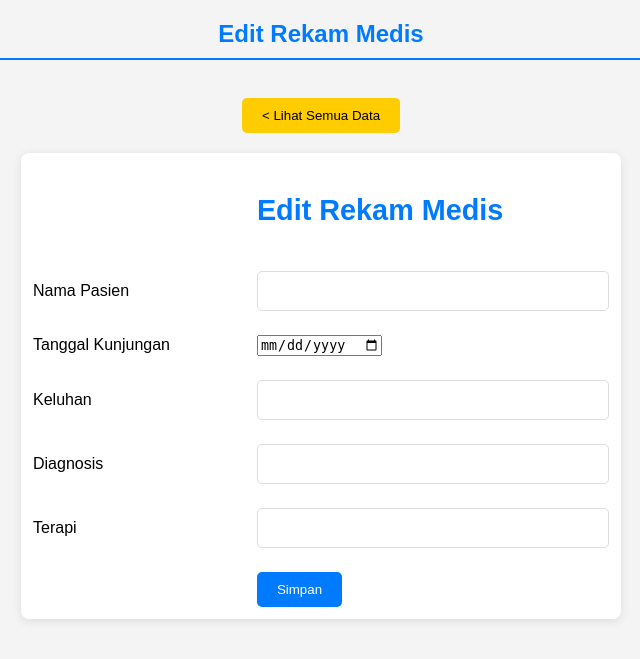
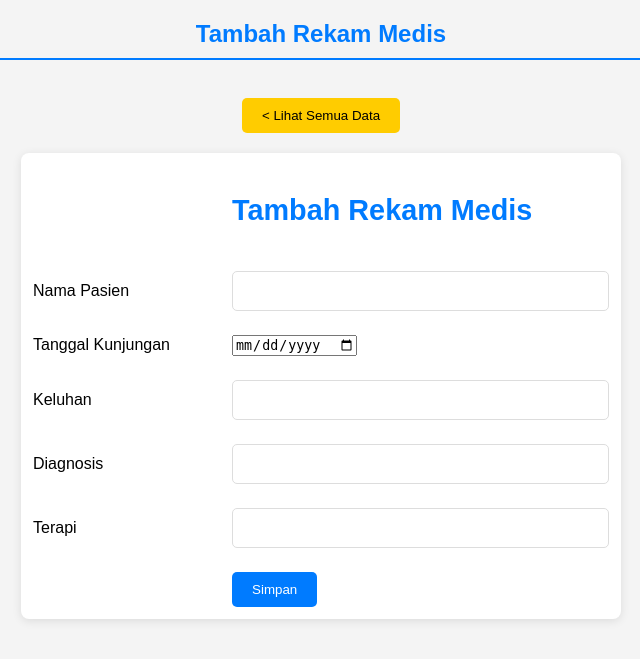
Before and after one commit to Fahmi-Mii13/Aplikasi-Klinik, a PHP site: page /form_tambah_rek.php in a window 1280 px wide. Shown: the top 659 px of the page, without its empty margins (319-959 px from the left). Run offline with PHP 8.4, Linux system fonts and the light colour scheme.

Commit message:
Update Keterangan

```diff
--- a/Aplikasi Klinik/form_tambah_rek.php
+++ b/Aplikasi Klinik/form_tambah_rek.php
@@ -2,13 +2,13 @@
 <html>
 
 <head>
-	<title>Edit Pasien | Web Klinik 08</title>
+	<title>Tambah Rekam Medis | Web Klinik 08</title>
 	<link rel="stylesheet" href="css/form.css">
 </head>
 
 <body>
 	<div class="judul">
-		<h2>Edit Rekam Medis</h2>
+		<h2>Tambah Rekam Medis</h2>
 	</div>
 
 	<center>
@@ -30,7 +30,7 @@
 			<tr>
 				<td></td>
 				<td>
-						<h3>Edit Rekam Medis</h3>
+						<h3>Tambah Rekam Medis</h3>
 				</td>
 			</tr>
 
@@ -62,8 +62,3 @@
 </body>
 
 </html>
-
-<!--
-Code by YukCoding Tutor
-www.yukcoding.id
--->
```
